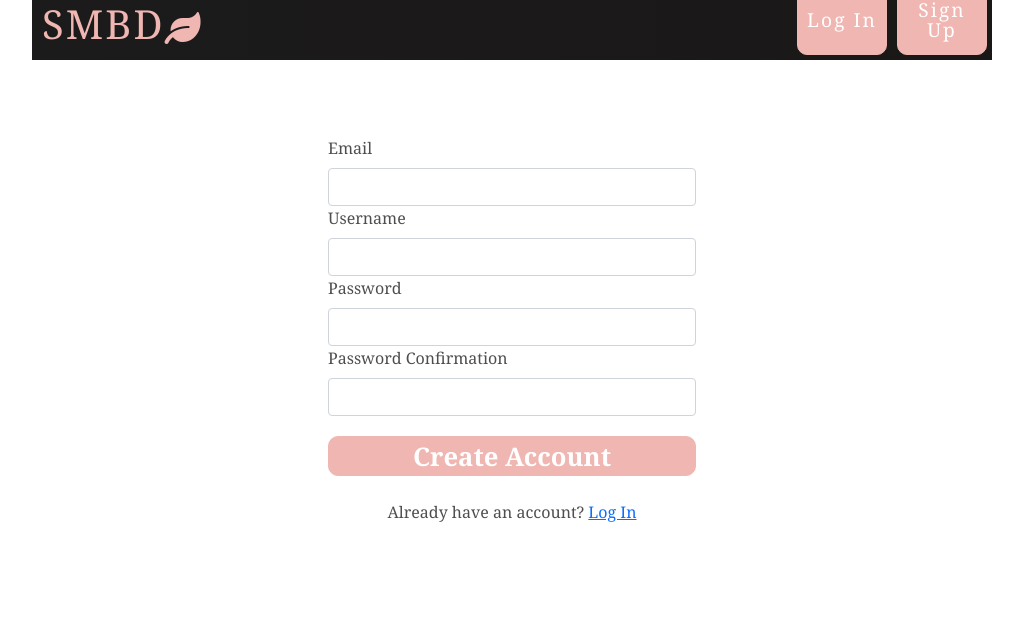
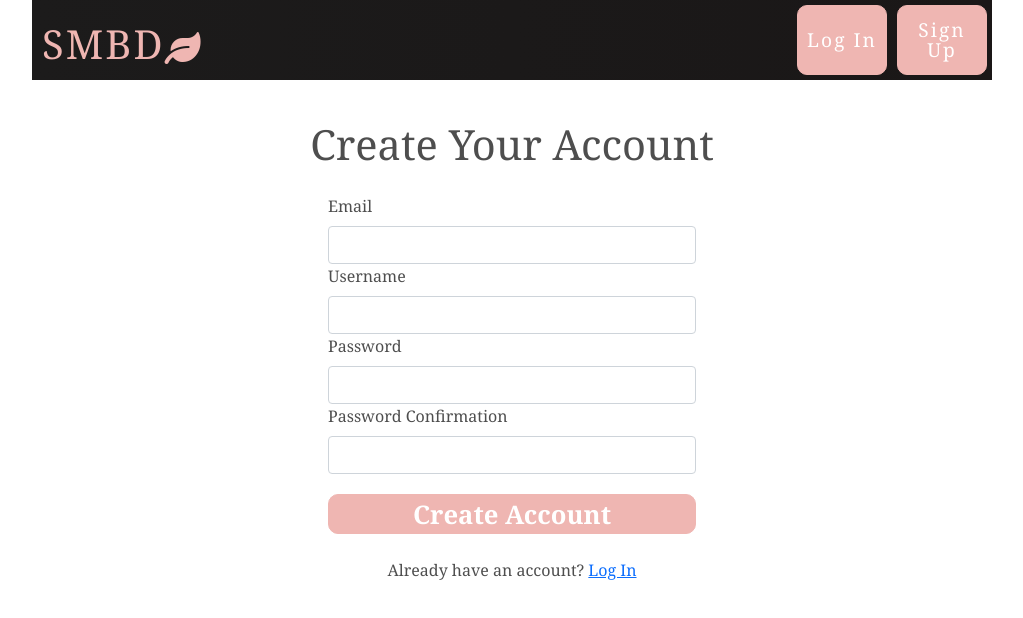
Before and after one commit to g-priime/smbd, a React (Create React App) app: page /signup in a window 1280 px wide. Shown: the top 618 px of the page, without its empty margins (128-1151 px from the left). Built offline with nearby package versions, Linux system fonts and the light colour scheme; no server answers.

Commit message:
Update Signup.js

```diff
--- a/src/components/Signup.js
+++ b/src/components/Signup.js
@@ -16,6 +16,8 @@ export default function Signup() {
 
   const [currentUser, setCurrentUser] = useState();
   const { updateDisplayName } = useAuth();
+
+  const pageTitle = "Create Your Account";
 
   async function handleSubmit(e) {
     e.preventDefault();
@@ -46,7 +48,7 @@ export default function Signup() {
       var errorCode = error.code;
       var errorMessage = error.message;
       setError(errorMessage);
-      console.log(errorCode)
+      console.log(errorCode);
     } finally {
       if (errorCode === "auth/email-already-in-use") {
         history.push("/signup");
@@ -60,7 +62,7 @@ export default function Signup() {
 
   return (
     <div className="ImageGallery">
-      <TitleLogInPage />
+      <TitleLogInPage pageTitle={pageTitle} />
       <Container
         className="d-flex justify-content-center"
         style={{ minHeight: "100vh" }}
```
